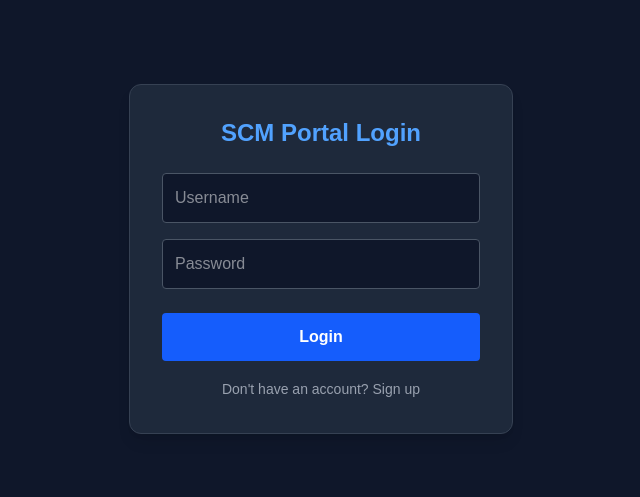
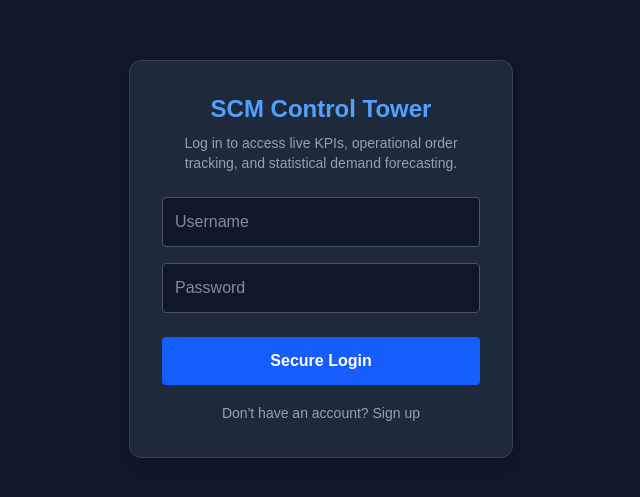
Before and after one commit to trivikram-anand/supply-chain-app-demo, a Next.js app in the folder frontend/: page / in a window 1280 px wide. Shown: the part 141-638 px from the top of the page, without its empty margins (319-959 px from the left). Built offline with nearby package versions, Linux system fonts and the light colour scheme.

Commit message:
feat: add ui filters, update layout title, and add login info

```diff
--- a/frontend/app/layout.tsx
+++ b/frontend/app/layout.tsx
@@ -13,8 +13,8 @@ const geistMono = Geist_Mono({
 });
 
 export const metadata: Metadata = {
-  title: "Create Next App",
-  description: "Generated by create next app",
+  title: "SCM Control Tower",
+  description: "Enterprise Supply Chain Analytics and Operations Portal",
 };
 
 export default function RootLayout({ children }: LayoutProps<"/">) {
--- a/frontend/app/page.tsx
+++ b/frontend/app/page.tsx
@@ -15,6 +15,10 @@ export default function Dashboard() {
   const [correlationResult, setCorrelationResult] = useState<any>(null);
   const [activeTab, setActiveTab] = useState("dashboard");
 
+  // New states for interactive filters
+  const [searchTerm, setSearchTerm] = useState("");
+  const [statusFilter, setStatusFilter] = useState("All");
+
   const handleAuth = async (e: React.FormEvent) => {
     e.preventDefault();
     const endpoint = isRegistering ? "/api/auth/register" : "/api/auth/login";
@@ -30,8 +34,8 @@ export default function Dashboard() {
       if (res.ok) {
         if (isRegistering) {
           alert(data.message);
-          setIsRegistering(false); // Flip back to login view
-          setPassword(""); // Clear password for safety
+          setIsRegistering(false);
+          setPassword("");
         } else {
           setToken(data.token);
           fetchDashboard(data.token);
@@ -52,6 +56,8 @@ export default function Dashboard() {
     setCorrelationResult(null);
     setFile(null);
     setActiveTab("dashboard");
+    setSearchTerm("");
+    setStatusFilter("All");
   };
 
   const fetchDashboard = async (authToken: string) => {
@@ -97,13 +103,32 @@ export default function Dashboard() {
     return "Moderate negative relationship";
   };
 
+  // Dynamic filter logic for the table
+  const filteredOrders = dashboardData?.orders.filter((order: any) => {
+    const matchesSearch =
+      order.sku.toLowerCase().includes(searchTerm.toLowerCase()) ||
+      order.order_id.toLowerCase().includes(searchTerm.toLowerCase());
+    const matchesStatus = statusFilter === "All" || order.status === statusFilter;
+    return matchesSearch && matchesStatus;
+  });
+
   if (!token) {
     return (
       <div className="min-h-screen flex items-center justify-center bg-[#0f172a]">
-        <form onSubmit={handleAuth} className="bg-[#1e293b] p-8 rounded-xl shadow-lg w-96 text-white border border-gray-700">
-          <h2 className="text-2xl font-bold mb-6 text-center text-blue-400">
-            {isRegistering ? "Create Account" : "SCM Portal Login"}
+        <div className="bg-[#1e293b] p-8 rounded-xl shadow-lg w-96 text-white border border-gray-700">
+          <div className="text-center mb-6">
+            <h2 className="text-2xl font-bold text-blue-400">
+              {isRegistering ? "Create Account" : "SCM Control Tower"}
             </h2>
+            {/* Added details/info for the login page */}
+            {!isRegistering && (
+              <p className="text-gray-400 text-sm mt-2">
+                Log in to access live KPIs, operational order tracking, and statistical demand forecasting.
+              </p>
+            )}
+          </div>
+
+          <form onSubmit={handleAuth}>
             <input
               type="text"
               placeholder="Username"
@@ -119,7 +144,7 @@ export default function Dashboard() {
               className="w-full mb-6 p-3 border border-gray-600 rounded bg-[#0f172a] text-white focus:outline-none focus:border-blue-500"
             />
             <button type="submit" className="w-full bg-blue-600 text-white font-bold p-3 rounded hover:bg-blue-700 transition">
-            {isRegistering ? "Sign Up" : "Login"}
+              {isRegistering ? "Sign Up" : "Secure Login"}
             </button>
 
             <div className="mt-4 text-center">
@@ -132,6 +157,7 @@ export default function Dashboard() {
               </button>
             </div>
           </form>
+        </div>
       </div>
     );
   }
@@ -187,7 +213,31 @@ export default function Dashboard() {
               </div>
             </div>
 
-            <h2 className="text-xl font-bold text-white mb-4">Detailed Order Fulfillment Log</h2>
+            <div className="flex justify-between items-end mb-4">
+              <h2 className="text-xl font-bold text-white">Detailed Order Fulfillment Log</h2>
+
+              {/* Interactive Filters UI */}
+              <div className="flex gap-4">
+                <input
+                  type="text"
+                  placeholder="Search SKU or Order ID..."
+                  value={searchTerm}
+                  onChange={(e) => setSearchTerm(e.target.value)}
+                  className="bg-[#0f172a] border border-gray-600 text-white px-4 py-2 rounded focus:outline-none focus:border-blue-500"
+                />
+                <select
+                  value={statusFilter}
+                  onChange={(e) => setStatusFilter(e.target.value)}
+                  className="bg-[#0f172a] border border-gray-600 text-white px-4 py-2 rounded focus:outline-none focus:border-blue-500"
+                >
+                  <option value="All">All Statuses</option>
+                  <option value="Fulfilled">Fulfilled</option>
+                  <option value="Partial">Partial</option>
+                  <option value="Pending">Pending</option>
+                </select>
+              </div>
+            </div>
+
             <div className="bg-[#1e293b] rounded-lg shadow-sm overflow-hidden">
               <table className="w-full text-left border-collapse">
                 <thead>
@@ -201,7 +251,7 @@ export default function Dashboard() {
                   </tr>
                 </thead>
                 <tbody>
-                  {dashboardData.orders.map((order: any, idx: number) => (
+                  {filteredOrders.map((order: any, idx: number) => (
                     <tr key={idx} className="border-b border-gray-800 hover:bg-[#0f172a] transition">
                       <td className="p-4">{order.order_id}</td>
                       <td className="p-4 text-blue-400">{order.sku}</td>
@@ -219,12 +269,18 @@ export default function Dashboard() {
                       </td>
                     </tr>
                   ))}
+                  {filteredOrders.length === 0 && (
+                    <tr>
+                      <td colSpan={6} className="p-6 text-center text-gray-400">No orders match your filters.</td>
+                    </tr>
+                  )}
                 </tbody>
               </table>
             </div>
           </div>
         )}
 
+        {/* ... (Tab 2 Analytics remains unchanged) ... */}
         {activeTab === "analytics" && (
           <div className="animate-fade-in bg-[#1e293b] p-8 rounded-lg shadow-sm">
             <h2 className="text-xl font-bold text-white mb-6">Demand Analytics</h2>
```
Lines whose indentation alone changed are shown as unchanged.
